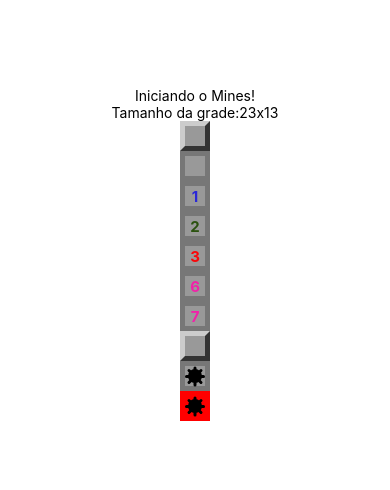
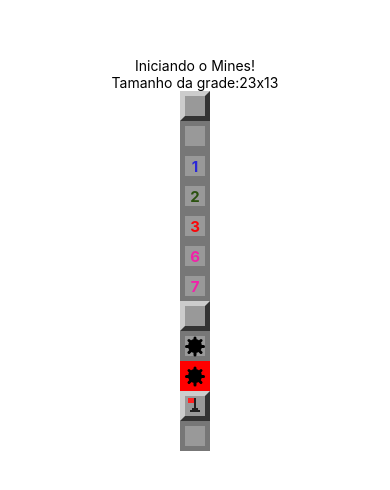
Before and after one commit to Gattekaa/curso-react-native-2, a React Native app: screen / in a window 390 px wide. Shown: the part 168-658 px from the top of the page. Built offline with nearby package versions, Linux system fonts and the light colour scheme.

Commit message:
game logic

```diff
--- a/App.js
+++ b/App.js
@@ -21,7 +21,8 @@
       <Field mined />
       <Field mined opened />
       <Field mined opened exploded />
-      <StatusBar style="auto" />
+      <Field flagged />
+      <Field flagged opened />
     </View>
   );
 }
--- a/src/components/Field.js
+++ b/src/components/Field.js
@@ -1,15 +1,17 @@
 import { View, StyleSheet, Text } from "react-native";
 import params from "../params";
 import Mine from "./Mine";
+import Flag from "./Flag";
 
 export default props => {
 
-  const { mined, opened, nearMines, exploded } = props
+  const { mined, opened, nearMines, exploded, flagged } = props
 
   const styleField = [styles.field]
   if (opened) styleField.push(styles.opened)
   if (exploded) styleField.push(styles.exploded)
-  if (styleField.length === 1) styleField.push(styles.regular)
+  if (flagged) styleField.push(styles.flagged)
+  if (!opened && !exploded) styleField.push(styles.regular)
 
   let color = null
 
@@ -26,6 +28,7 @@
         <Text style={[styles.label, { color: color }]}>{nearMines}</Text>
       }
       {mined && opened && <Mine />}
+      {flagged && !opened && <Flag />}
     </View>
   )
 }
--- /dev/null
+++ b/src/components/Flag.js
@@ -0,0 +1,70 @@
+import { View, StyleSheet } from 'react-native'
+export default props => {
+  return (
+    <View style={styles.container}>
+      <View style={[styles.flagpole, props.bigger ? styles.flagpoleBigger : null]} />
+      <View style={[styles.flag, props.bigger ? styles.flagBigger : null]} />
+      <View style={[styles.base1, props.bigger ? styles.base1Bigger : null]} />
+      <View style={[styles.base2, props.bigger ? styles.base2Bigger : null]} />
+
+    </View>
+  )
+}
+
+const styles = StyleSheet.create({
+  container: {
+    marginTop: 2,
+  },
+  flagpole: {
+    position: 'absolute',
+    height: 14,
+    width: 2,
+    backgroundColor: '#222',
+    marginLeft: 9,
+  },
+  flag: {
+    position: 'absolute',
+    height: 5,
+    width: 6,
+    backgroundColor: '#F22',
+    marginLeft: 3,
+  },
+  base1: {
+    position: 'absolute',
+    height: 2,
+    width: 6,
+    backgroundColor: '#222',
+    marginLeft: 7,
+    marginTop: 10,
+  },
+  base2: {
+    position: 'absolute',
+    height: 2,
+    width: 10,
+    backgroundColor: '#222',
+    marginLeft: 5,
+    marginTop: 12,
+  },
+  flagpoleBigger: {
+    height: 28,
+    wdith: 4,
+    marginLeft: 16,
+  },
+  flagBigger: {
+    height: 10,
+    width: 14,
+    marginLeft: 3
+  },
+  base1Bigger: {
+    height: 4,
+    width: 12,
+    marginLeft: 20,
+    marginTop: 12,
+  },
+  base2Bigger: {
+    height: 4,
+    width: 20,
+    marginLeft: 8,
+    marginTop: 24,
+  }
+})
```
Also changed, not shown: src/functions.js (added, +38 -0 lines).
